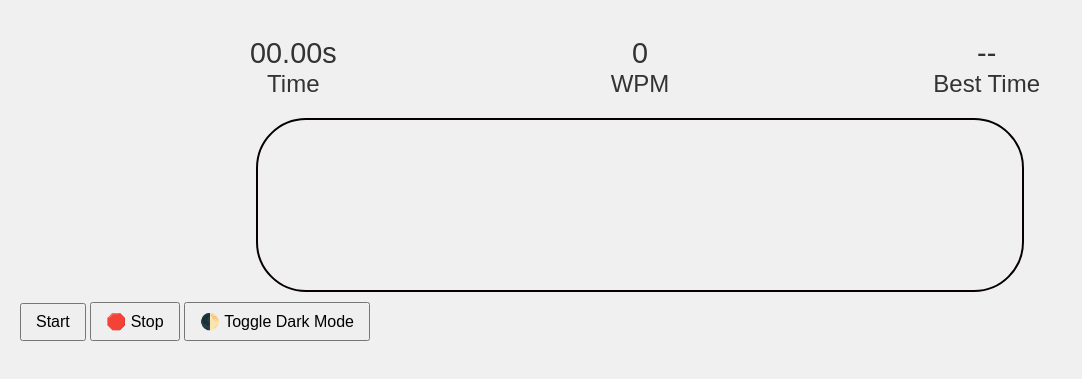
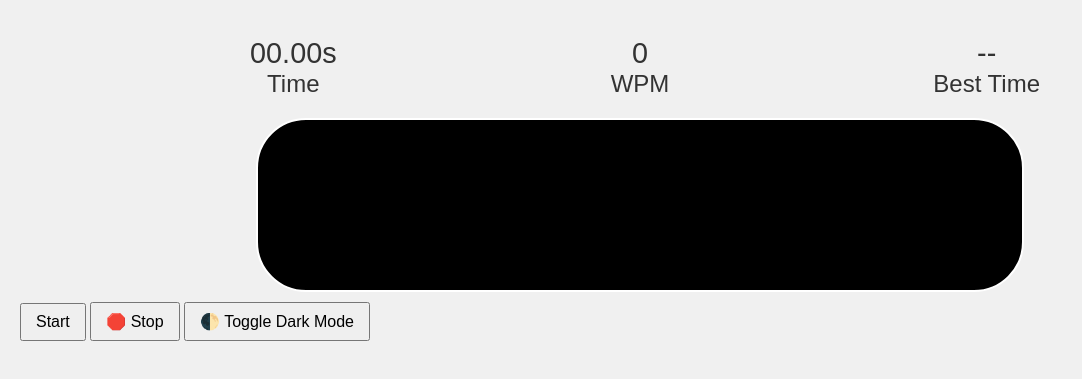
Before and after one commit to Turb08/TypingGame, a plain HTML site: page index.html in a window 1280 px wide. Shown: the part 121-500 px from the top of the page, without its empty margins (0-1082 px from the left). Drawn offline with Linux system fonts and the light colour scheme.

Commit message:
Made minor changes

```diff
--- a/index.html
+++ b/index.html
@@ -34,10 +34,6 @@
   <button type="button" id="stop">🛑 Stop</button>
   <button type="button" id="toggle-dark">🌓 Toggle Dark Mode</button>
 
-  <!-- Sound effects -->
-  <audio id="success-sound" src="https://cdn.pixabay.com/audio/2022/03/15/audio_42b5e3f49b.mp3"></audio>
-  <audio id="error-sound" src="https://cdn.pixabay.com/audio/2022/03/15/audio_cfae409be1.mp3"></audio>
-
   <script src="script.js"></script>
 </body>
 </html>
--- a/script.js
+++ b/script.js
@@ -146,7 +146,6 @@ toggleDarkButton.addEventListener("click", () => {
 document.getElementById("stop").addEventListener("click", () => {
   clearInterval(timerInterval);
   typedValueElement.disabled = true;
-  //messageElement.innerText = "⏹️ Typing stopped.";
   quoteElement.innerHTML = "";
   typedValueElement.value = "";
   wpmDisplay.innerText = "0";
--- a/styles.css
+++ b/styles.css
@@ -81,8 +81,10 @@ P{
   padding: 10px;
   font-size: 1.2em;
   border-radius: 50px;
-  border: 2px solid #070000;
+  border: 2px solid #ffffff;
   margin: 0 auto;
+  background-color: #000000;
+  text-wrap-style:balance;
 }
 
 .char {
```
